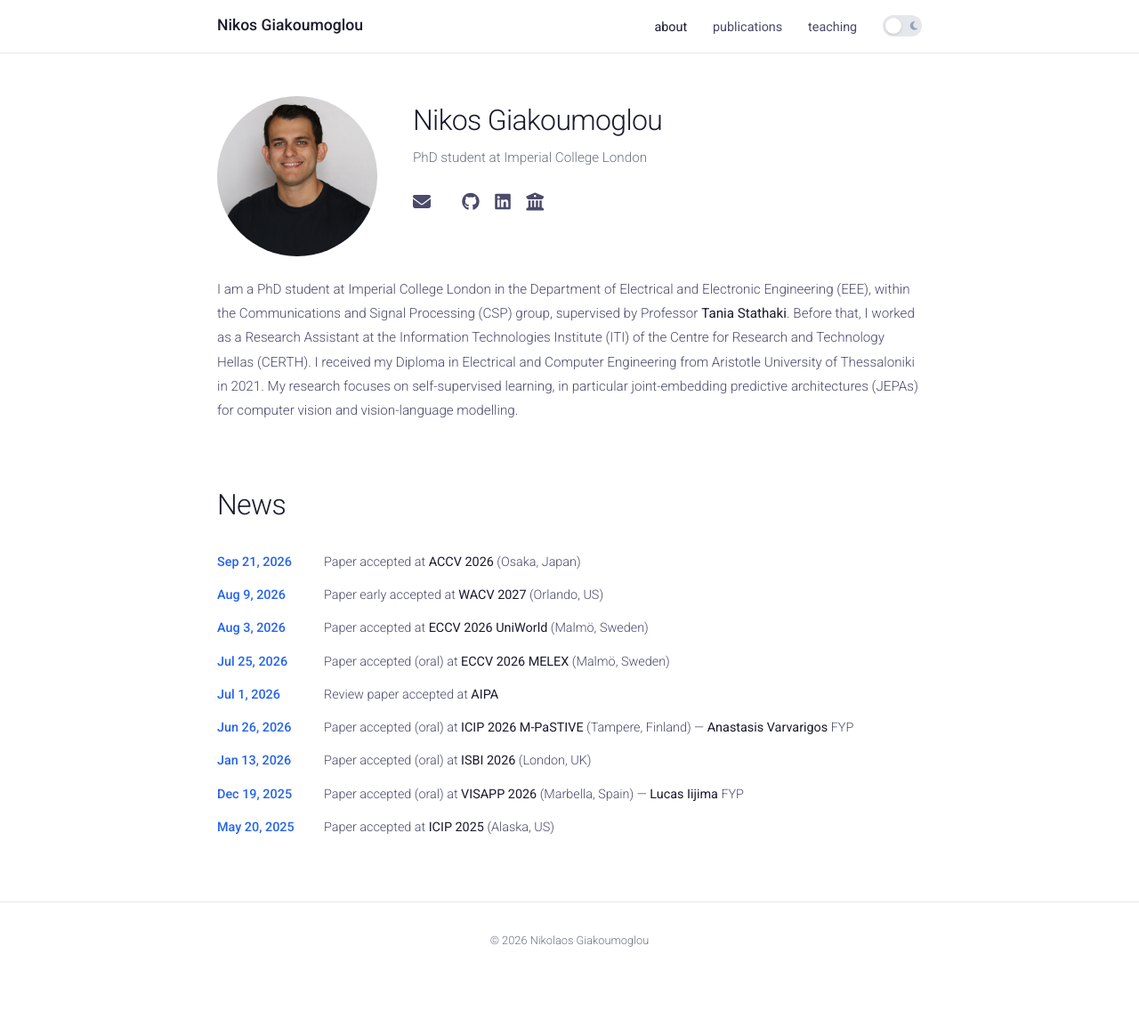
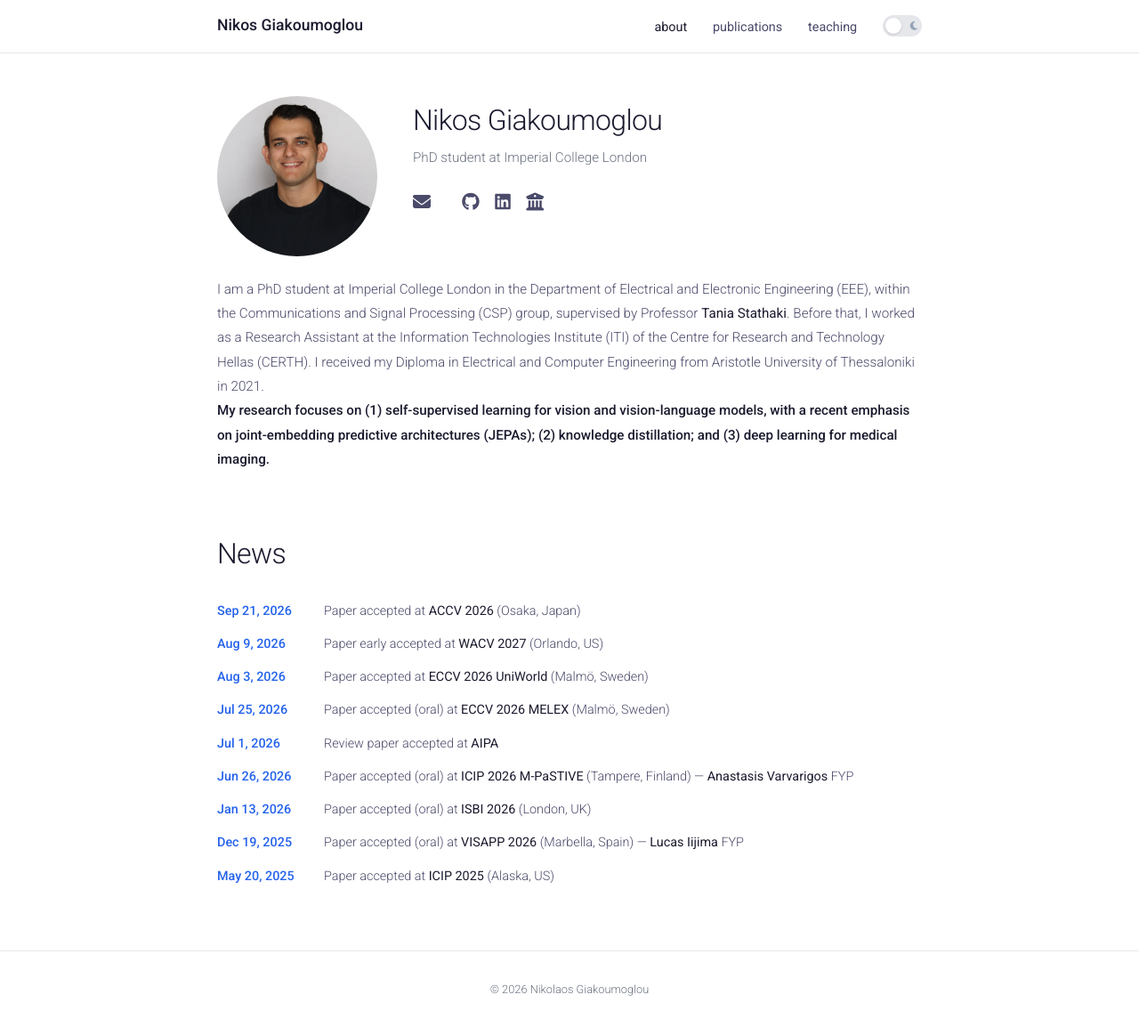
Before and after one commit to giakoumoglou/giakoumoglou.github.io, a Jekyll site: the page built from index.html, in a window 1280 px wide and 1154 px high. Shown: the whole window at 89% size. Built offline with Jekyll 4.4.1, drawn with Linux system fonts in a browser that asks for light colours; a style sheet for code colours, icons or effects is not loaded.

Commit message:
Update profile.yml

```diff
--- a/_data/profile.yml
+++ b/_data/profile.yml
@@ -12,8 +12,11 @@ bio: >
   of the Centre for Research and Technology Hellas (CERTH). I received my Diploma
   in Electrical and Computer Engineering from Aristotle University of
   Thessaloniki in 2021.
-  My research focuses on self-supervised learning, in particular joint-embedding predictive
-  architectures (JEPAs) for computer vision and vision-language modelling.
+
+focus: >
+  My research focuses on (1) self-supervised learning for vision and vision-language
+  models, with a recent emphasis on joint-embedding predictive architectures (JEPAs);
+  (2) knowledge distillation; and (3) deep learning for medical imaging.
 
 social:
   - title: Email
```
